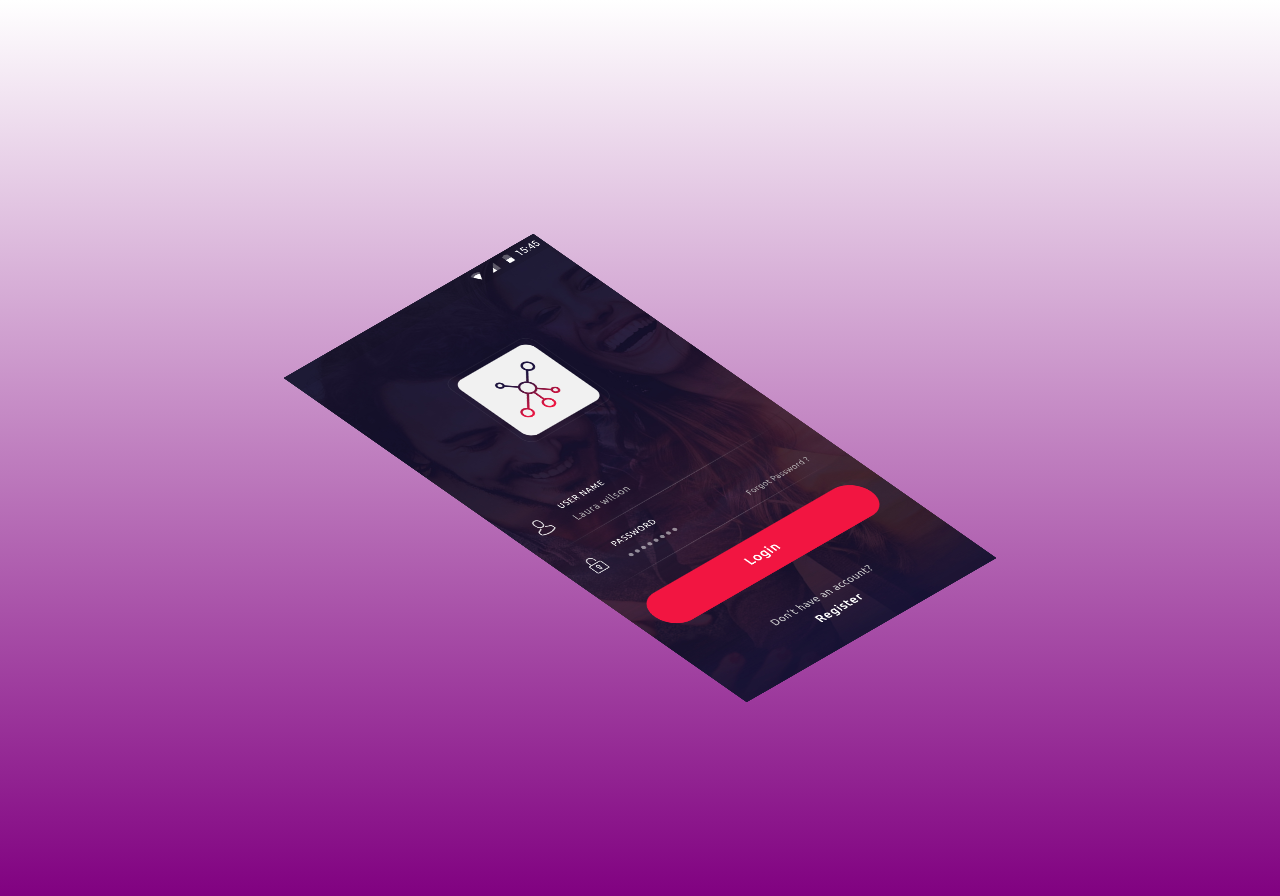
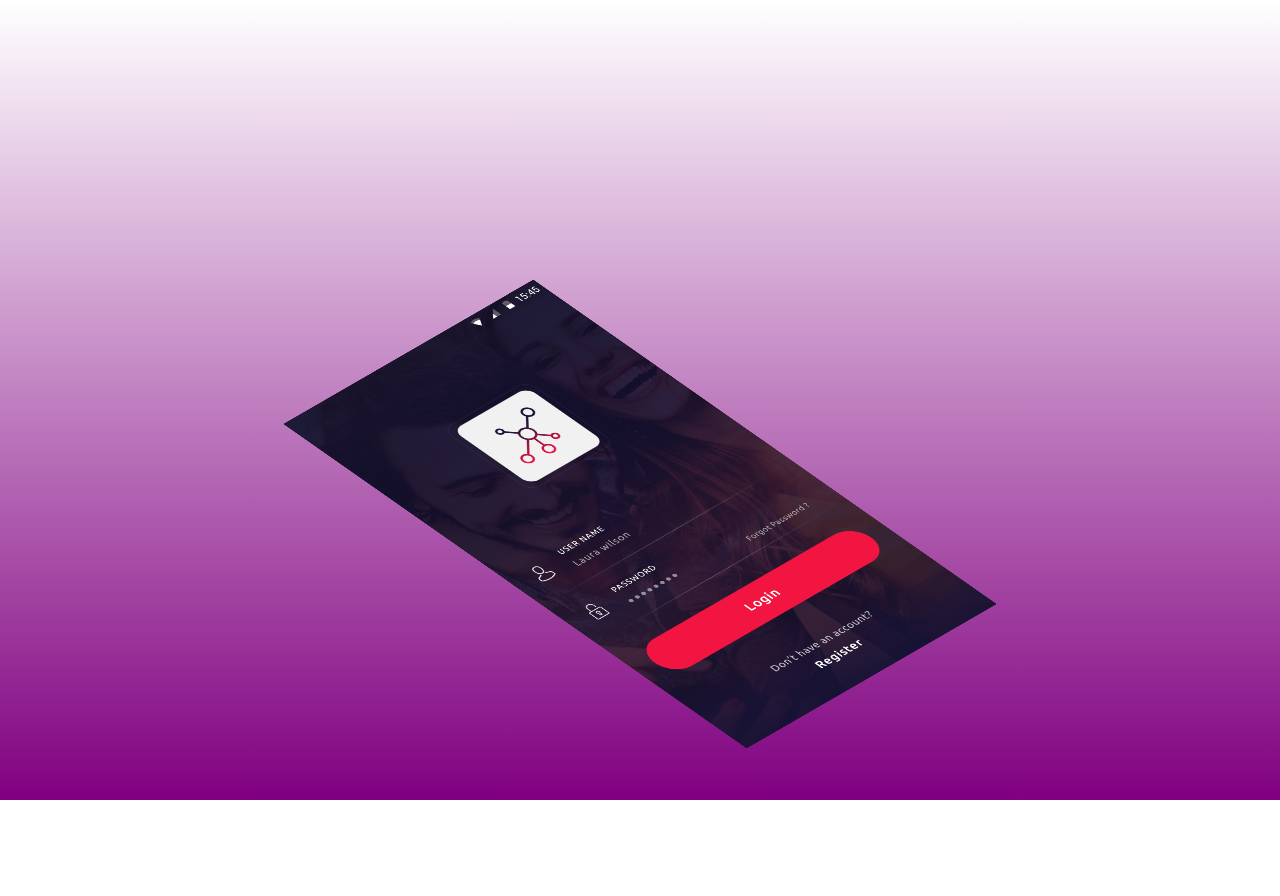
Before and after one commit to forklifters/layered-hover, a plain HTML site: page index.html in a window 1280 px wide. After the commit the page ends 800 px from the top, so only its background shows below. Drawn offline with Linux system fonts and the light colour scheme.

Commit message:
tweaked container css

```diff
--- a/style.css
+++ b/style.css
@@ -2,12 +2,12 @@ body {
     margin: 0;
     padding: 0;
     width: 100%;
-    height: 100vh;
+    height: 80vh;
     display: grid;
     align-items: center;
     justify-content: center;
     border-radius: 20px;
-    margin:  50 auto;
+    margin: 50 auto;
     background: linear-gradient(
       white,
       purple
@@ -19,7 +19,7 @@ body {
     width: 360px;
     height: 640px;
     transform: rotate(-30deg) skew(25deg) scale(.8);
-    margin-top: 10%;
+    margin-top: 40%;
 }
 
 .container img {
```
